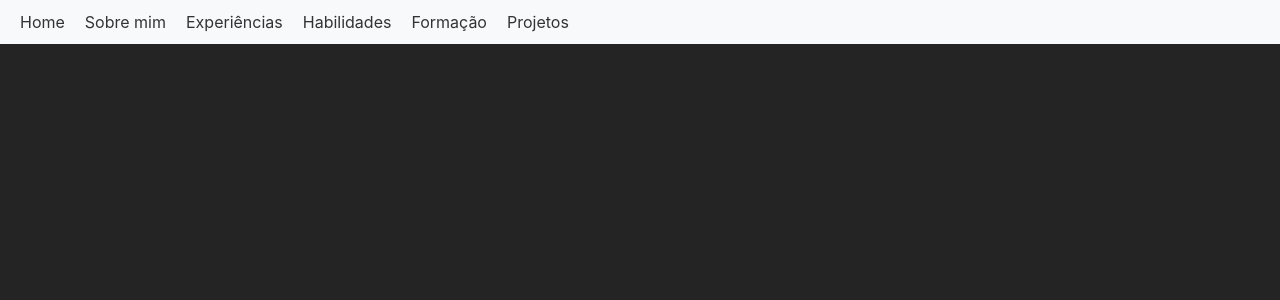
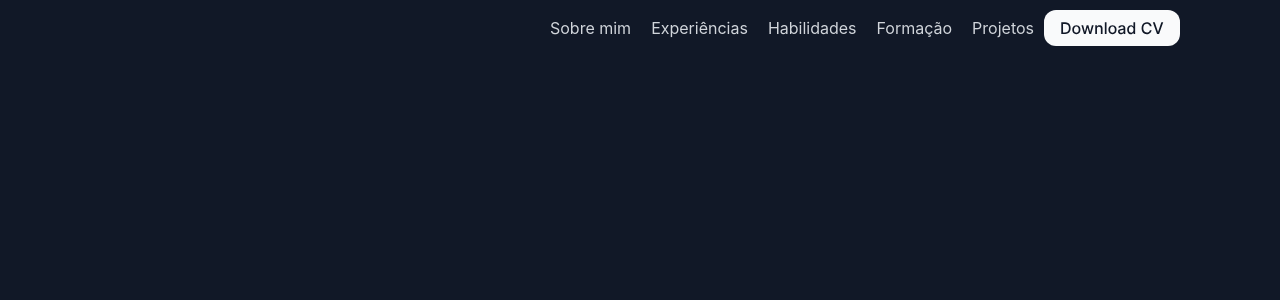
Before and after one commit to Gabrielrc11/devfolio, a React (Vite) app: page / in a window 1280 px wide. Shown: the top 300 px of the page. Built offline with nearby package versions, Linux system fonts and the light colour scheme.

Commit message:
feat: header

```diff
--- a/src/App.jsx
+++ b/src/App.jsx
@@ -5,7 +5,7 @@ function App() {
   return (
     <div className='App'>
       <div>
-        <Header texts={["Home", "Sobre mim", "Experiências", "Habilidades", "Formação", "Projetos"]}/>
+        <Header texts={["Sobre mim", "Experiências", "Habilidades", "Formação", "Projetos"]}/>
       </div>
     </div>
   )
--- a/src/components/header/header.css
+++ b/src/components/header/header.css
@@ -1,8 +1,7 @@
 .header {
     display: flex;
-    justify-content: flex-start;
+    justify-content: flex-end;
     align-items: center;
-    background-color: #f8f9fa;
     padding: 10px;
     position: fixed;
     top: 0;
@@ -10,10 +9,11 @@
     width: 100%;
     z-index: 1000;
     box-sizing: border-box;
+    padding-right: 100px;
 }
 
 .itemHead {
     margin: 0 10px;
     font-size: 16px;
-    color: #333;
+    color: #D1D5DB;
 }
--- a/src/components/header/header.jsx
+++ b/src/components/header/header.jsx
@@ -1,4 +1,5 @@
 import './header.css'
+import Button from '../../assets/Button.svg'
 
 function header(props) {
 return (
@@ -7,6 +8,7 @@ return (
             {props.texts.map((text, index) => (
                     <p className='itemHead' key={index}>{text}</p>
             ))}
+            <img src={Button} alt='Button' className='button'/>
         </div>
     </>
 )
--- a/src/index.css
+++ b/src/index.css
@@ -5,7 +5,7 @@
 
   color-scheme: light dark;
   color: rgba(255, 255, 255, 0.87);
-  background-color: #242424;
+  background-color: #111827;
 
   font-synthesis: none;
   text-rendering: optimizeLegibility;
```
Also changed, not shown: src/assets/Button.svg (added).
